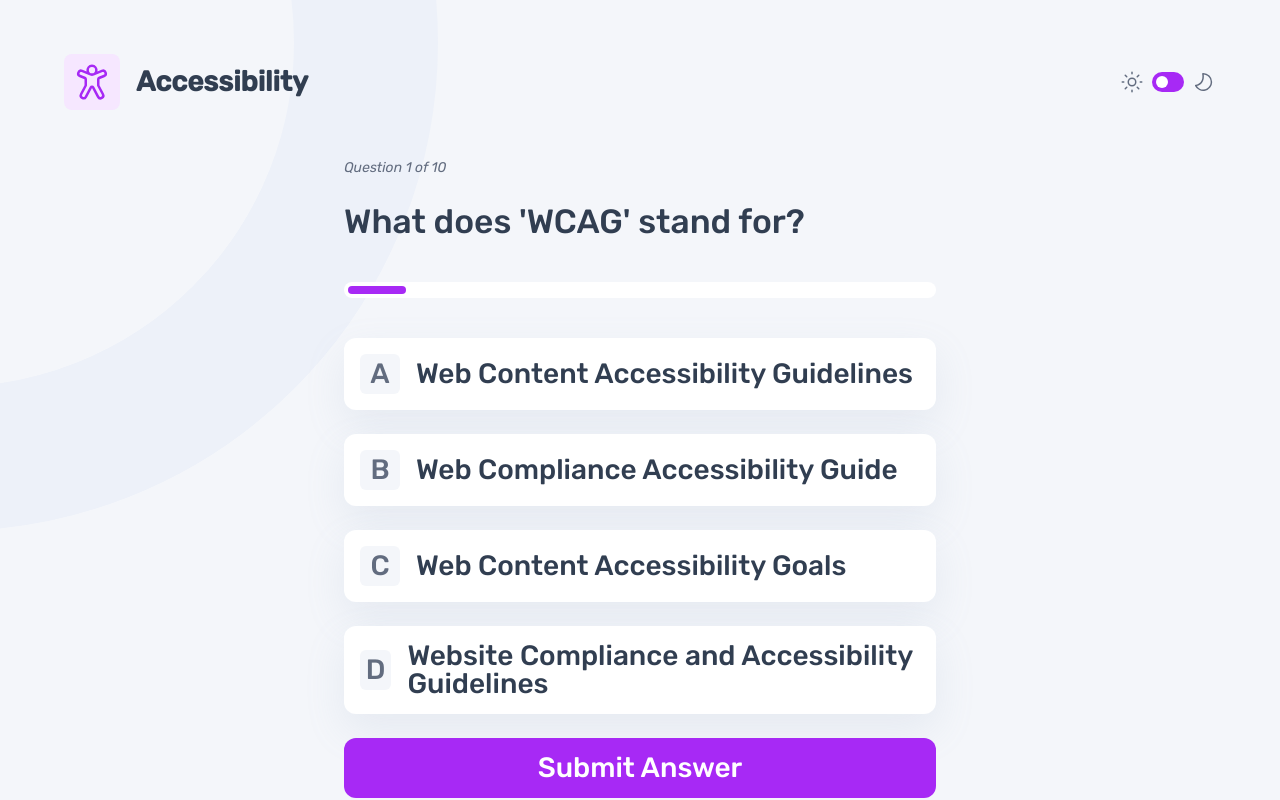
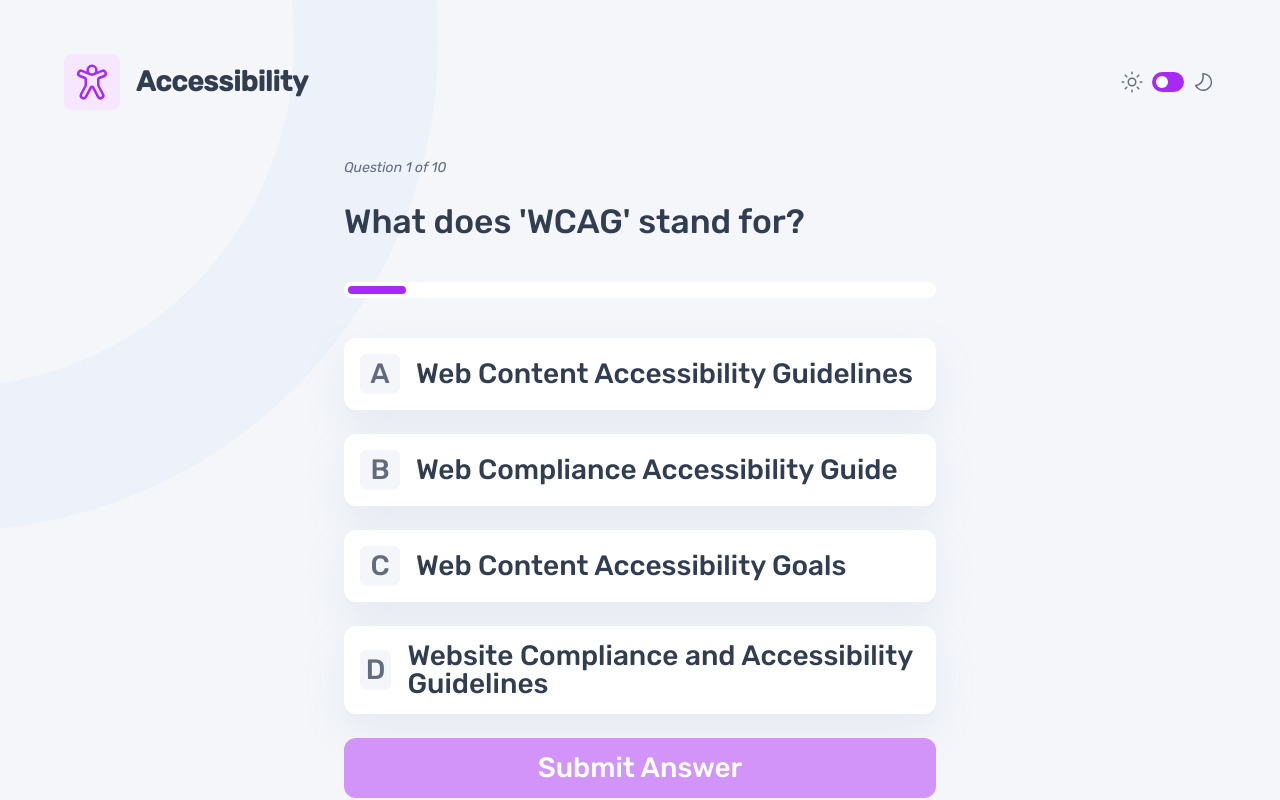
Before and after one commit to ChechiX/frontend-quiz-app, a React (Vite) app: page /quiz/accessibility/1 in a window 1280 px wide. Built offline with nearby package versions, Linux system fonts and the light colour scheme.

Commit message:
feat: Update AnswerOption and QuizForm components for improved feedback and button state management

```diff
--- a/src/components/AnswerOption.jsx
+++ b/src/components/AnswerOption.jsx
@@ -1,3 +1,6 @@
+import correctIcon from '../assets/images/icon-correct.svg';
+import incorrectIcon from '../assets/images/icon-incorrect.svg';
+
 export const AnswerOption = ({
   answer,
   letter,
@@ -10,7 +13,7 @@ export const AnswerOption = ({
 }) => {
   let optionClass = 'answer-option';
 
-  if (isCorrect) optionClass += ' answer-option--correct';
+  if (isCorrect && isSelected) optionClass += ' answer-option--correct';
   else if (isIncorrect) optionClass += ' answer-option--incorrect';
   // else if (isSelected) optionClass += ' answer-option--selected';
 
@@ -31,6 +34,14 @@ export const AnswerOption = ({
         </div>
 
         {answer}
+
+        {showFeedback && (isCorrect || isIncorrect) && (
+          <img
+            className="answer-option__icon"
+            src={isCorrect ? correctIcon : incorrectIcon}
+            alt={isCorrect ? 'Correct' : 'Incorrect'}
+          />
+        )}
       </label>
     </div>
   );
--- a/src/components/QuizForm.jsx
+++ b/src/components/QuizForm.jsx
@@ -96,6 +96,7 @@ export const QuizForm = () => {
           className="quiz-form__button"
           onClick={handleClick}
           type="submit"
+          disabled={selectedOption === null}
         >
           {showFeedback ? 'Next Question' : 'Submit Answer'}
         </button>
--- a/src/index.scss
+++ b/src/index.scss
@@ -364,6 +364,7 @@ body {
 
   @media (min-width: 90rem) {
     gap: 11.5rem;
+    width: 29.0625rem;
   }
 }
 
@@ -417,6 +418,12 @@ body {
   color: v.$white;
   border-radius: 12px;
   @include t.text-preset-4;
+}
+
+.quiz-form__button:disabled {
+  background: linear-gradient(rgba(#ffffff, 0.5), rgba(#ffffff, 0.5))
+    v.$purple-600;
+  cursor: not-allowed;
 }
 
 // ProgressBar
@@ -509,6 +516,10 @@ body {
   color: v.$grey-500;
 }
 
+.answer-option__icon {
+  margin-left: auto;
+}
+
 // ResultsPage
 
 .results {
```
Also changed, not shown: 1 other file (tests, documents, lock files or other folders).
